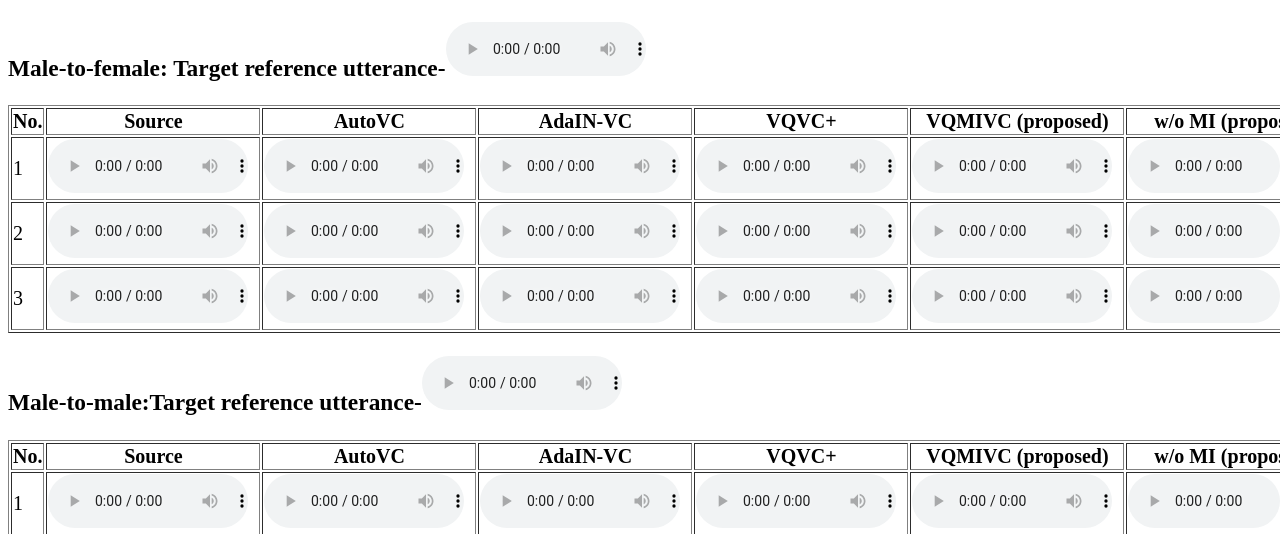
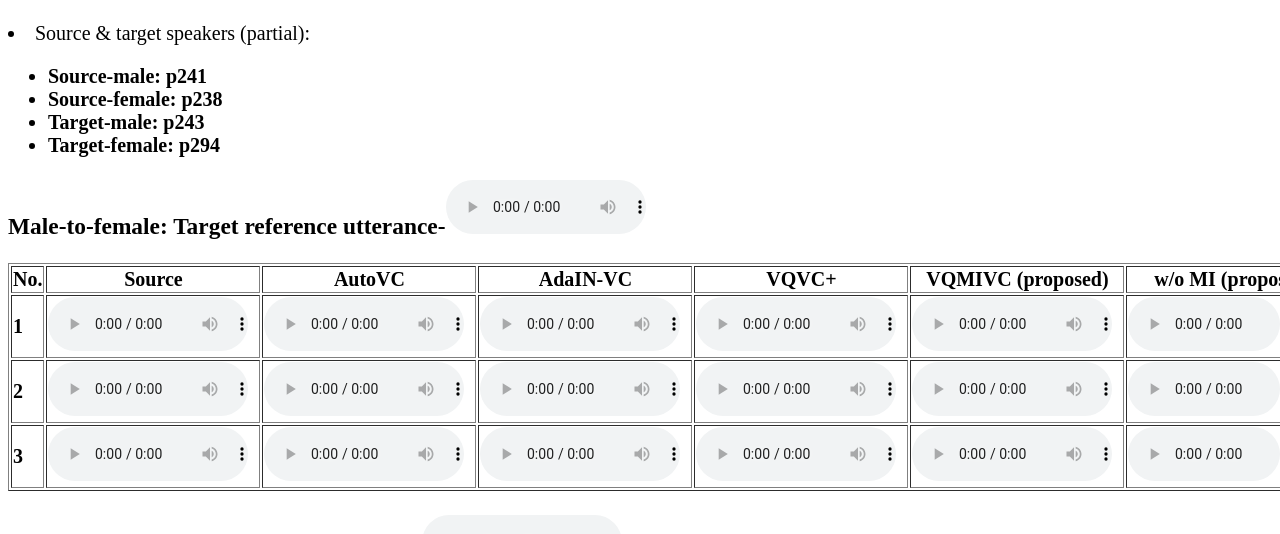
Before and after one commit to Wendison/MIVC-demo, a plain HTML site: page index.html in a window 1280 px wide. Shown: the part 231-765 px from the top of the page. Drawn offline with Linux system fonts and the light colour scheme.

Commit message:
Update index.html

```diff
--- a/index.html
+++ b/index.html
@@ -29,9 +29,17 @@ audio {
         <li><strong>AutoVC:</strong> </li>
         <li><strong>AdaIN-VC:</strong> End-to-end VC for non-standard speech.</li>
         <li><strong>VQVC+:</strong> Multi-speaker conversion model by using the deep speaker embedding (DSE) obtained from the speaker encoder to control the speaker identity.</li>
-        <li><strong>MIVC (proposed):</strong> Adapted conversion model by using the DSE obtained via speaker adaptation to control the speaker identity.</li>
+        <li><strong>VQMIVC (proposed):</strong> Adapted conversion model by using the DSE obtained via speaker adaptation to control the speaker identity.</li>
         <li><strong>w/o MI (proposed):</strong> Adapted conversion model by using the DSE obtained via speaker adaptation to control the speaker identity.</li>
     </ul> -->
+
+   <li>Source & target speakers (partial):</li>
+    <ul>
+        <li><strong>Source-male: p241</li>
+        <li><strong>Source-female: p238</li>
+        <li><strong>Target-male:</strong> p243</li>
+        <li><strong>Target-female:</strong> p294</li>
+    </ul>
 
 
     <h3>Male-to-female: Target reference utterance-<audio controls>
```
